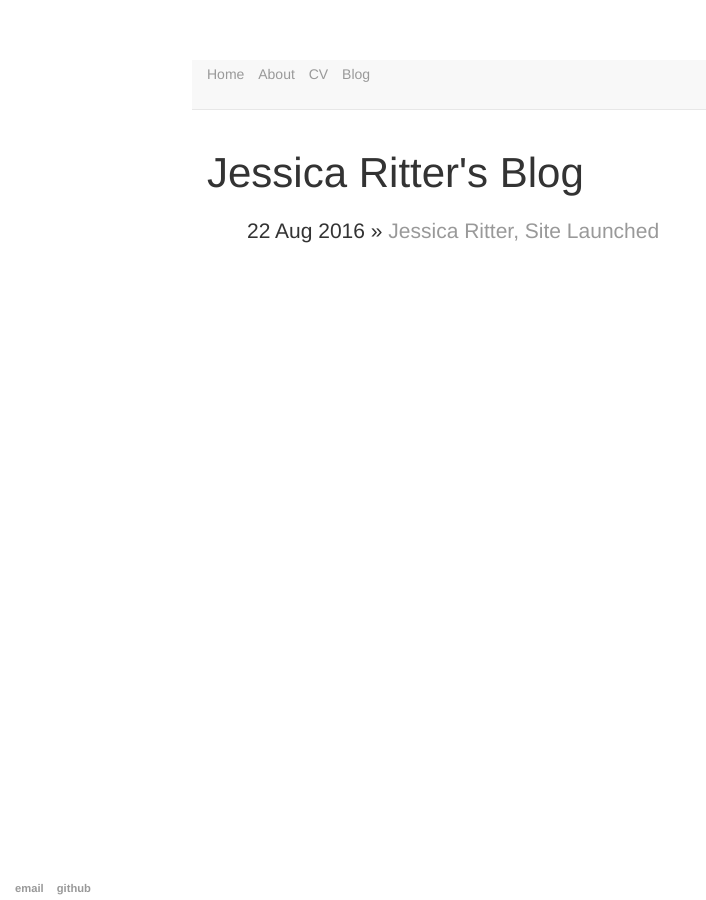
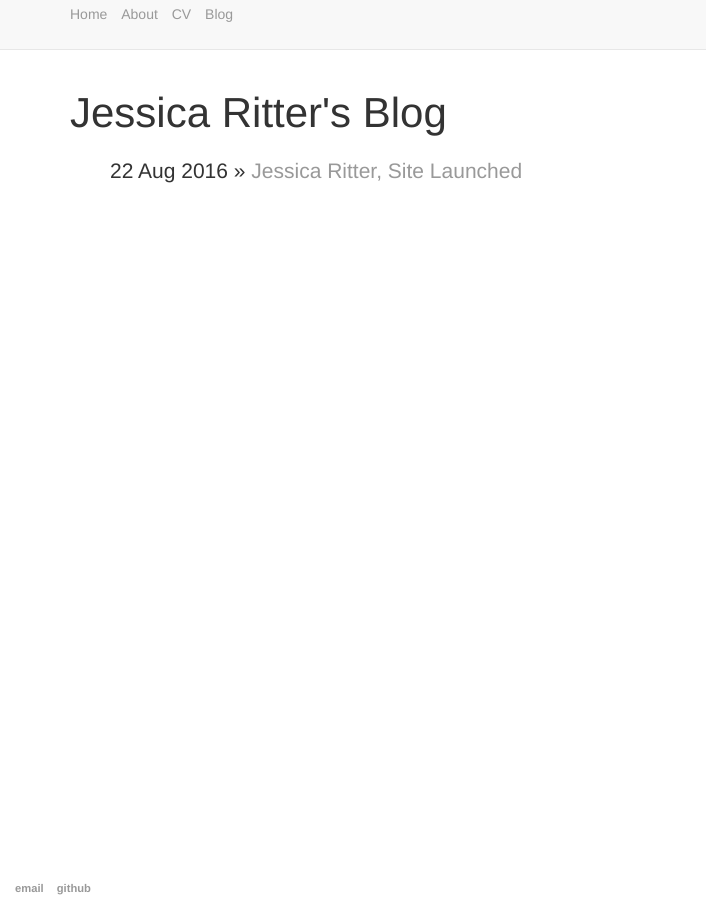
Before and after one commit to JessicaRitter/jessicaritter, a Jekyll site: the page built from blog/index.html, in a window 1280 px wide. Shown: the whole page, without its empty margins (0-706 px from the left). Built offline with Jekyll 4.4.1, drawn with Linux system fonts in a browser that asks for light colours; nearby versions of some CDN libraries; library files that are not in the unit come from our copies.

Commit message:
fill the entire page

```diff
--- a/css/main.css
+++ b/css/main.css
@@ -1,6 +1,7 @@
 body {
-    margin: 60px auto;
-    width: 70%;
+    margin: 0;
+    width: 100%;
+    height: 100%;
 }
 nav ul {
     font-family:'Helvetica', 'Arial', 'Sans-Serif';
@@ -55,7 +56,6 @@ p {
 
 #bio-content img {
     height:300px;
-    border-radius: 50%;
 
 }
 
```
